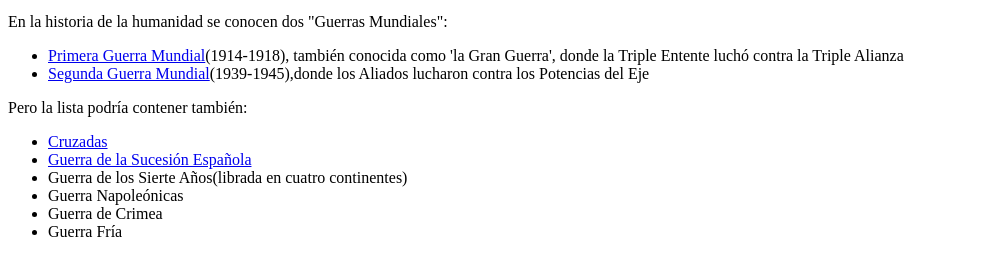
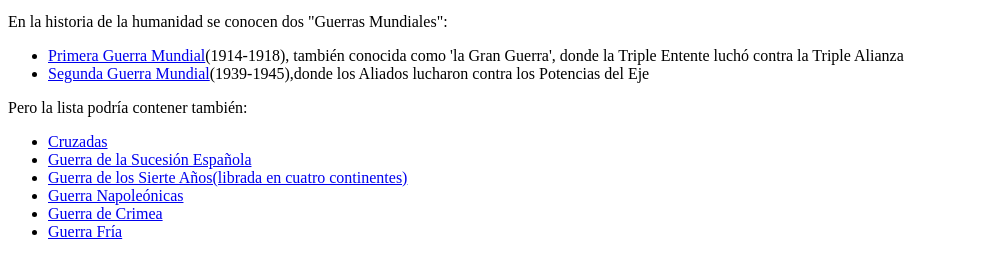
Before and after one commit to rreyc/Practicas-LMSGI, a plain HTML site: page Practica-13/guerras/mundiales/index.html in a window 1280 px wide. Shown: the part 101-376 px from the top of the page, without its empty margins (0-985 px from the left). Drawn offline with Linux system fonts and the light colour scheme.

Commit message:
Practica-13

```diff
--- a/Practica-13/guerras/mundiales/index.html
+++ b/Practica-13/guerras/mundiales/index.html
@@ -16,10 +16,10 @@
 <ul>
     <li><a href="https://es.wikipedia.org/wiki/Cruzadas">Cruzadas</a></li>
     <li><a href="https://es.wikipedia.org/wiki/Guerra_de_Sucesi%C3%B3n_Espa%C3%B1ola">Guerra de la Sucesión Española</a></li>
-    <li>Guerra de los Sierte Años(librada en cuatro continentes)</li>
-    <li>Guerra Napoleónicas</li>
-    <li>Guerra de Crimea</li>
-    <li>Guerra Fría</li>
+    <li><a href="https://es.wikipedia.org/wiki/Guerra_de_los_Siete_A%C3%B1os">Guerra de los Sierte Años(librada en cuatro continentes)</a></li>
+    <li><a href="https://es.wikipedia.org/wiki/Guerras_Napole%C3%B3nicas">Guerra Napoleónicas</a></li>
+    <li><a href="https://es.wikipedia.org/wiki/Guerra_de_Crimea">Guerra de Crimea</a></li>
+    <li><a href="https://es.wikipedia.org/wiki/Guerra_Fr%C3%ADa">Guerra Fría</a></li>
 </ul>
 
 </body>
```
Also changed, not shown: Practica-13/generales/edad-moderna/antes-s-xx/napoleon.html (+5 -3 lines), Practica-13/guerras/medicas.html (+2 -1 lines), Practica-13/index.html (+1 -1 lines).
